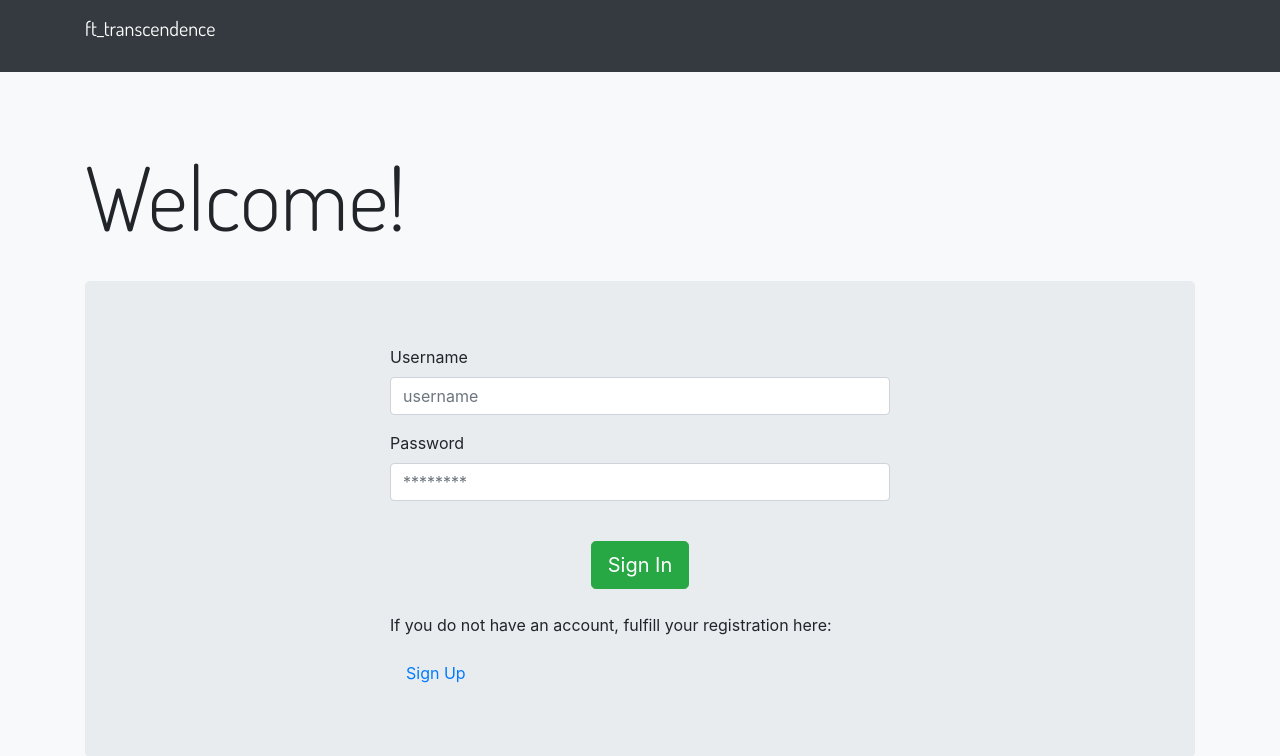
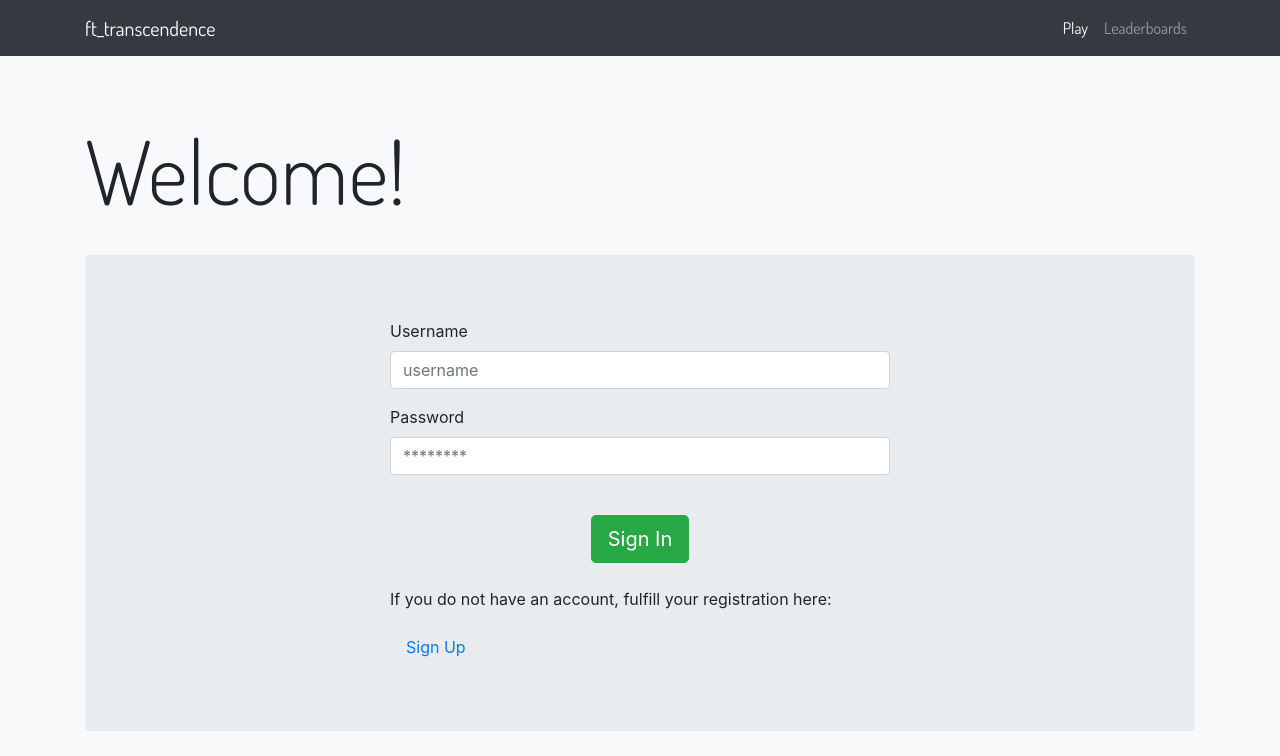
Before and after one commit to acaravantesnov/ft_transcendence, a Django app: page / in a window 1280 px wide. Shown: the top 756 px of the page. Run offline with Django 4.2, Linux system fonts and the light colour scheme; some libraries are stand-ins or nearby versions.

Commit message:
New structure

```diff
--- a/docker/srcs/TranscendenceApp/templates/footer.html
+++ b/docker/srcs/TranscendenceApp/templates/footer.html
@@ -1,6 +1,6 @@
 <footer class="footer mt-auto py-3 bg-dark text-white mt-5">
     <div class="container-fluid text-center">
         <span>© 2024 ft_transcendence</span>
-        <a class="nav-link" id="signOut" href="{% url 'signOut' %}">Sign Out</a>
+        <a class="nav-link" id="signOut" href="/users/home/Guest">Sign Out</a>
       </div>
 </footer>
--- a/docker/srcs/TranscendenceApp/templates/navbar.html
+++ b/docker/srcs/TranscendenceApp/templates/navbar.html
@@ -2,26 +2,18 @@
 
 <nav class="navbar navbar-expand-lg navbar-dark bg-dark fixed-top">
     <div class="container" style="font-family: Dosis">
-        {% if request.user == user and request.user.is_authenticated %}
-            <a class="navbar-brand cmon" href="/{{username}}/home">ft_transcendence</a>
-        {% else %}
-            <p class="navbar-brand">ft_transcendence</p>
-        {% endif %}
+        <a class="navbar-brand" id="brand" href="/users/home/">ft_transcendence</a>
         <button class="navbar-toggler" type="button" data-toggle="collapse" data-target="#navbarNav" aria-controls="navbarNav" aria-expanded="false" aria-label="Toggle navigation">
             <span class="navbar-toggler-icon"></span>
         </button>
         <div class="collapse navbar-collapse" id="navbarNav">
             <ul class="navbar-nav ml-auto">
-                {% comment %} <li class="nav-item active">
-                {% if request.user.is_authenticated %}
-                    <a class="nav-link cmon" href="{% url 'signOut' %}">Sign Out</a>
-                {% else %}
-                    <a class="nav-link cmon" href="{% url 'signIn' %}">Sign In</a>
-                {% endif %}
+                <li class="nav-item active">
+                    <a class="nav-link cmon" href="/users/play/{{request.user.username}}">Play</a>
                 </li>
-                <li class="nav-item">
-                    <a class="nav-link cmon" href="{% url 'signUp' %}">Sign Up</a>
-                </li> {% endcomment %}
+                <li>
+                    <a class="nav-link cmon" href="/users/leaderboards/{{request.user.username}}">Leaderboards</a>
+                </li>
             </ul>
         </div>
     </div>
--- a/docker/srcs/TranscendenceApp/templates/signIn.html
+++ b/docker/srcs/TranscendenceApp/templates/signIn.html
@@ -3,7 +3,7 @@
 <div class="container pt-4 pb-4">
 	<div class="row secondary-padding", style="font-family: Dosis">
 		<div class="col-sm-12 col-md-8">
-			<h3 class="display-2">Welcome!</h3>
+			<h4 class="display-2">Welcome!</h4>
 		</div>
 		<div class="col-sm-12 col-md-4">
 
@@ -38,7 +38,7 @@
 						{% if form %}
 							<br>
 							<p>If you do not have an account, fulfill your registration here:</p>
-							<a class="nav-link" href="{% url 'signUp' %}" onclick="redirectSignUp(event);">Sign Up</a>
+							<a class="nav-link" href="/users/signUp/" onclick="redirectSignUp(event);">Sign Up</a>
 						{% endif %}
 					</div>
 				</center>
--- a/docker/srcs/TranscendenceApp/templates/signUp.html
+++ b/docker/srcs/TranscendenceApp/templates/signUp.html
@@ -1,7 +1,7 @@
 <div class="container pt-4 pb-4">
 	<div class="row secondary-padding", style="font-family: Dosis">
 		<div class="col-sm-12 col-md-8">
-			<h3 class="display-2">Sign Up</h3>
+			<h4 class="display-2">Sign Up</h4>
 		</div>
 		<div class="col-sm-12 col-md-4"></div>
 	</div>
--- a/docker/srcs/TranscendenceApp/urls.py
+++ b/docker/srcs/TranscendenceApp/urls.py
@@ -9,6 +9,8 @@ from . import views
 urlpatterns = [
     path('', views.title, name="title"),
     path('home/<str:username>', views.home, name="home"),
+    path('play/<str:username>', views.play, name="play"),
+    path('leaderboards/<str:username>', views.leaderboards, name="leaderboards"),
     path('getCurrentUsername/', views.getCurrentUsername, name="getCurrentUsername"),
     path('create', views.createUser),
     path('read/<str:pk>', views.readUser),
--- a/docker/srcs/TranscendenceApp/views.py
+++ b/docker/srcs/TranscendenceApp/views.py
@@ -148,8 +148,20 @@ def title(request):
     return redirect('signIn')
 
 def home(request, username):
-    if request.user.is_authenticated:
+    if request.user.is_authenticated and username != 'Guest':
         return render(request, 'title.html')
+    form = signUser()
+    return render(request, 'signIn.html', {'form': form})
+
+def play(request, username):
+    if request.user.is_authenticated and username != 'Guest':
+        return render(request, 'game.html')
+    form = signUser()
+    return render(request, 'signIn.html', {'form': form})
+
+def leaderboards(request, username):
+    if request.user.is_authenticated and username != 'Guest':
+        return render(request, 'leaderboards.html')
     form = signUser()
     return render(request, 'signIn.html', {'form': form})
 
@@ -157,10 +169,10 @@ def signUp(request):
     form = newUser()
     return render(request, "signUp.html", {"form": form})
 
+@api_view(['POST'])
 def signOut(request):
     auth.logout(request)
-    messages.info(request, "Logged out successfully!")
-    return render(request, 'title.html')
+    return JsonResponse({'status': 'success'})
 
 def game(request, username):
     return render(request, 'game.html', {"username": username})
--- a/docker/srcs/static/css/base.css
+++ b/docker/srcs/static/css/base.css
@@ -56,7 +56,7 @@ main {
 }
 
 .secondary-padding {
-    padding-top: 5vh;
+    padding-top: 2vh;
 }
 
 .responsive-text-large {
--- a/docker/srcs/static/js/router.js
+++ b/docker/srcs/static/js/router.js
@@ -2,13 +2,8 @@ document.querySelectorAll('.cmon').forEach(function(element) {
     element.addEventListener('click', (e) => {
         var checkIfLoggedIn = async (e) => {
             const username = await getCurrentUsername();
-            if (username == 'Guest') {
+            if (username != 'Guest')
                 route(e);
-            } else {
-                let str = '/users/game/' + username;
-                const event = new CustomEvent('TRIGGER', { detail: { href: str } });
-                document.dispatchEvent(event);
-            }
         }
 
         e.preventDefault();
@@ -16,17 +11,38 @@ document.querySelectorAll('.cmon').forEach(function(element) {
     });
 });
 
-document.getElementById('signOut').addEventListener('click', (e) => {
+document.getElementById('brand').addEventListener('click', (e) => {
     route(e);
 });
 
-document.addEventListener('TRIGGER', (e) => {
-    const { href } = e.detail;
-    const event = {
-        preventDefault: () => {},
-        target: { href }
-    };
-    route(event);
+function getCookie(name) {
+    var cookieValue = null;
+    if (document.cookie && document.cookie !== '') {
+        var cookies = document.cookie.split(';');
+        for (var i = 0; i < cookies.length; i++) {
+            var cookie = cookies[i].trim();
+            // Does this cookie string begin with the name we want?
+            if (cookie.substring(0, name.length + 1) === (name + '=')) {
+                cookieValue = decodeURIComponent(cookie.substring(name.length + 1));
+                break;
+            }
+        }
+    }
+    return cookieValue;
+}
+
+document.getElementById('signOut').addEventListener('click', (e) => {
+    async function signOut() {
+        await fetch('/users/signOut/', {
+            method: 'POST',
+            headers: {
+                'Content-Type': 'application/json',
+                'X-CSRFToken': getCookie('csrftoken')
+            }
+        });
+    }
+    signOut();
+    route(e);
 });
 
 var routes = {
@@ -34,9 +50,6 @@ var routes = {
         urlPattern: '404',
         title: '404 - Page not found',
         description: '404 - Page not found'
-    },
-    '/': {
-
     },
     '/users/signIn/': {
         urlPattern: '/users/signIn/',
@@ -47,11 +60,6 @@ var routes = {
         urlPattern: '/users/signUp/',
         title: 'Sign Up',
         description: 'Sign Up'
-    },
-    '/users/signOut/': {
-        urlPattern: '/users/signOut/',
-        title: 'Sign Out',
-        description: 'Sign Out'
     },
 }
 
@@ -76,21 +84,26 @@ const locationHandler = async () => {
     }
     let html = '';
 
-    if (location == '/')
+    if (location == '/') // '/'
     {
         const username = await getCurrentUsername();
         const url = `/users/home/${username}`;
         html = await fetch(url).then(res => res.text());
     }
-    else if (location.startsWith('/users/home/')) {
+    else if (location == '/users/home/') { // '/users/home/'
+        const username = await getCurrentUsername();
+        const url = `/users/home/${username}`;
+        html = await fetch(url).then(res => res.text());
+    }
+    else if (location.startsWith('/users/home/')) { // '/users/home/username'
         html = await fetch(location).then(res => res.text());
     }
-    else if (location.startsWith('/users/game/')) {
+    else if (location.startsWith('/users/game/')) { // '/users/game/username'
         const username = location.split('/').pop();
         const url = `/users/game/${username}`;
         html = await fetch(url).then(res => res.text());
     }
-    else {
+    else { // routes
         const route = routes[location] || routes[404];
         html = await fetch(route.urlPattern).then(res => res.text());
     }
--- a/docker/srcs/static/js/signIn.js
+++ b/docker/srcs/static/js/signIn.js
@@ -12,7 +12,7 @@ async function submitSignIn()
         });
 
         try {
-            const response = await fetch('users/checkCredentials/', {
+            const response = await fetch('/users/checkCredentials/', {
                 method: 'POST',
                 headers: {
                     'Content-Type': 'application/json',
@@ -40,6 +40,11 @@ async function submitSignIn()
     }
 }
 
+async function redirectSignUp(event)
+{
+    route(event);
+}
+
 // Add an event listener for the custom 'TRIGGER' event outside the function to avoid re-registration
 document.addEventListener('TRIGGER', (e) => {
     const { href } = e.detail;
--- a/docker/srcs/static/js/signUp.js
+++ b/docker/srcs/static/js/signUp.js
@@ -29,7 +29,8 @@ async function submitSignUp(event)
             const responseData = await response.json();
 
             if (responseData.status == 'success') {
-               route(event);
+                const event = new CustomEvent('TRIGGER', { detail: { href: '/users/home/' } });
+                document.dispatchEvent(event);
             } else {
                 let errorMessage;
                 for (let key in responseData.message) {
@@ -43,9 +44,14 @@ async function submitSignUp(event)
             console.error('Error:', error);
         }
     }
+}
 
-    window.onpopstate = locationHandler;
-    window.route = route;
-
-    locationHandler();
-}
+// Add an event listener for the custom 'TRIGGER' event outside the function to avoid re-registration
+document.addEventListener('TRIGGER', (e) => {
+    const { href } = e.detail;
+    const event = {
+        preventDefault: () => {},
+        target: { href }
+    };
+    route(event);
+});
```
Also changed, not shown: docker/srcs/TranscendenceApp/templates/leaderboards.html (added).
